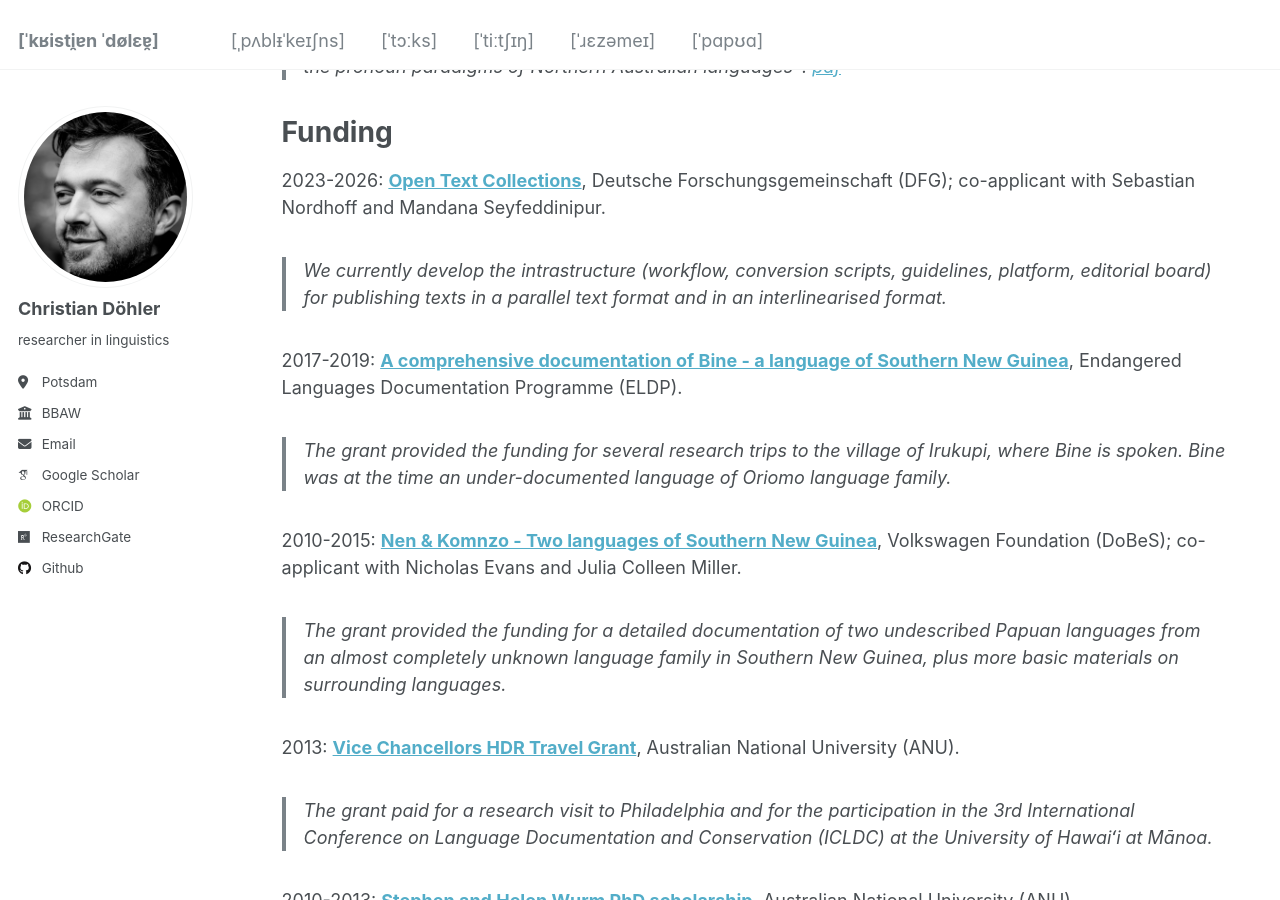
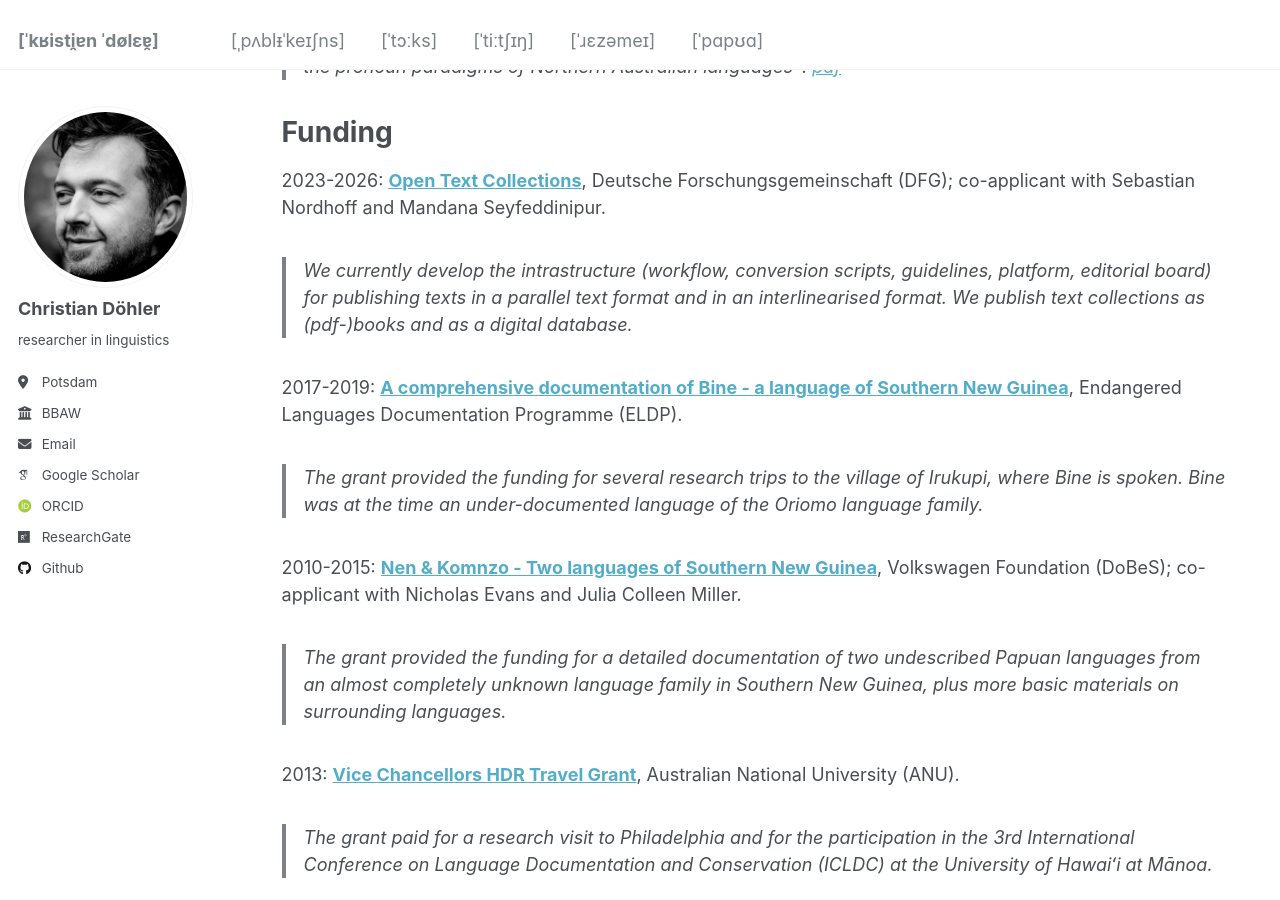
Before and after one commit to chrdoe/chrdoe.github.io, a Jekyll site: the page built from _pages/cv.md, in a window 1280 px wide and 900 px high, scrolled down 2457 px. Built offline with Jekyll 4.4.1, drawn with Linux system fonts in a browser that asks for light colours; some web fonts are replaced.

Commit message:
Update cv.md

```diff
--- a/_pages/cv.md
+++ b/_pages/cv.md
@@ -63,10 +63,10 @@ Funding
 ====
 
 2023-2026: **[Open Text Collections](https://www.bbaw.de/forschung/open-text-collections)**, Deutsche Forschungsgemeinschaft (DFG); co-applicant with Sebastian Nordhoff and Mandana Seyfeddinipur.
-> We currently develop the intrastructure (workflow, conversion scripts, guidelines, platform, editorial board) for publishing texts in a parallel text format and in an interlinearised format.
+> We currently develop the intrastructure (workflow, conversion scripts, guidelines, platform, editorial board) for publishing texts in a parallel text format and in an interlinearised format. We publish text collections as (pdf-)books and as a digital database.
 
 2017-2019: **[A comprehensive documentation of Bine - a language of Southern New Guinea](https://www.elararchive.org/dk0471)**, Endangered Languages Documentation Programme (ELDP).
-> The grant provided the funding for several research trips to the village of Irukupi, where Bine is spoken. Bine was at the time an under-documented language of Oriomo language family.
+> The grant provided the funding for several research trips to the village of Irukupi, where Bine is spoken. Bine was at the time an under-documented language of the Oriomo language family.
 
 2010-2015: **[Nen & Komnzo - Two languages of Southern New Guinea](https://portal.volkswagenstiftung.de/search/projectPDF.do?projectId=8476)**, Volkswagen Foundation (DoBeS); co-applicant with Nicholas Evans and Julia Colleen Miller.
 > The grant provided the funding for a detailed documentation of two undescribed Papuan languages from an almost completely unknown language family in Southern New Guinea, plus more basic materials on surrounding languages.
```
Also changed, not shown: other parts of _pages/cv.md (+3 -0 lines).
